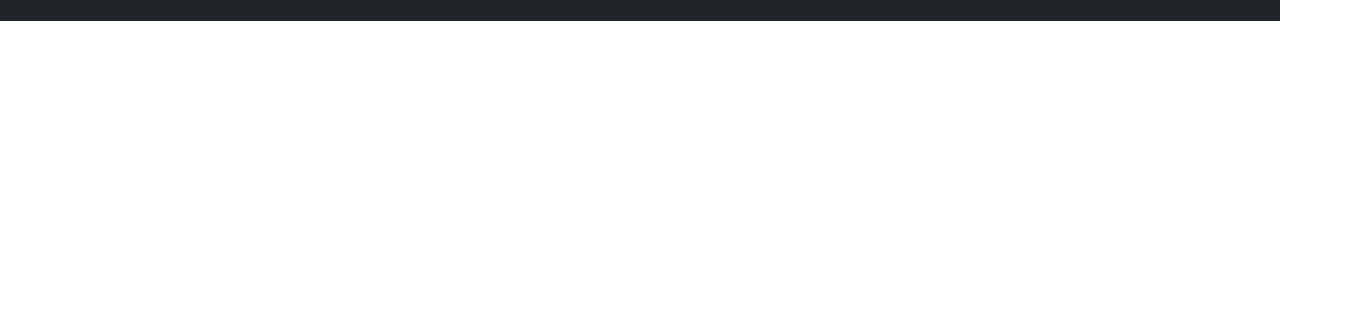
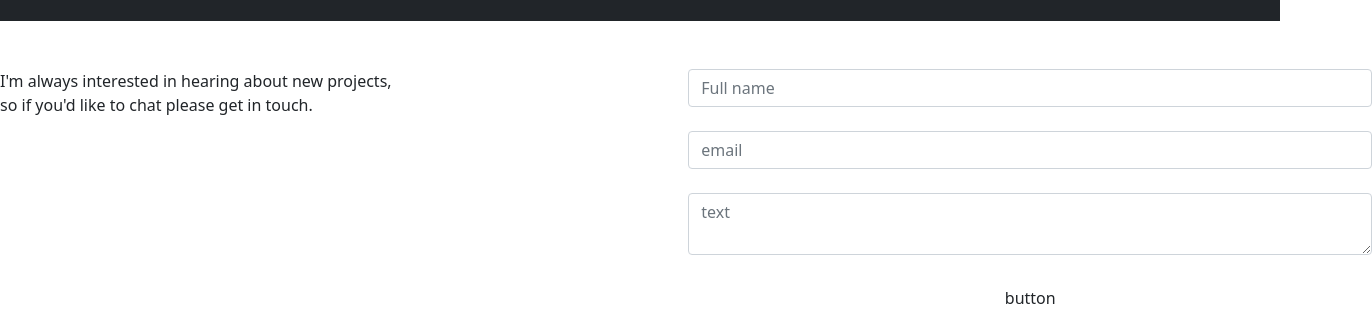
Before and after one commit to Kingjosh007/bootstrap-portfolio, a plain HTML site: page index.html in a window 1280 px wide. Shown: the part 3149-3466 px from the top of the page, 1372 px wide, since content can reach past the window. Before the commit the page ends 3170 px from the top, so only its background shows below. Drawn offline with nearby package versions, Linux system fonts and the light colour scheme.

Commit message:
implemented forms

```diff
--- a/index.html
+++ b/index.html
@@ -237,7 +237,21 @@
                 <img src="images/hr-about-me.svg" alt="Horizontal separing line" class="mt-2">
             </div>
         </section>
+        <section>
+            <div>
+                <div class="row mt-5">
+                    <div class="col col-4">I'm always interested in hearing about new projects, so if you'd like to chat please get in touch.</div>
+                    <div class="col col-8">                    <form action="" method="post" class="d-flex flex-column gap-4">
+                        <input type="text" class="form-control" placeholder="Full name" aria-label="Full_name">
+                        <input type="text" class="form-control" placeholder="email" aria-label="email">
+                        <textarea type="text" class="form-control" placeholder="text" aria-label="text"></textarea>
+                        <button type="submit" class="btn">button</button>
+                    </form></div>
+                </div>
 
+            </div>
+        </section>
+        </div>
     </main>
 </body>
 
--- a/style.css
+++ b/style.css
@@ -4,6 +4,10 @@
 *::before,
 *::after {
   box-sizing: border-box;
+}
+
+body {
+  overflow-x: hidden;
 }
 
 a {
@@ -157,3 +161,8 @@ h1 {
   background-position: right top;
   background-color: #1c1a19;
 }
+
+form {
+  width: 684px;
+  margin-left: 30%;
+}
```
